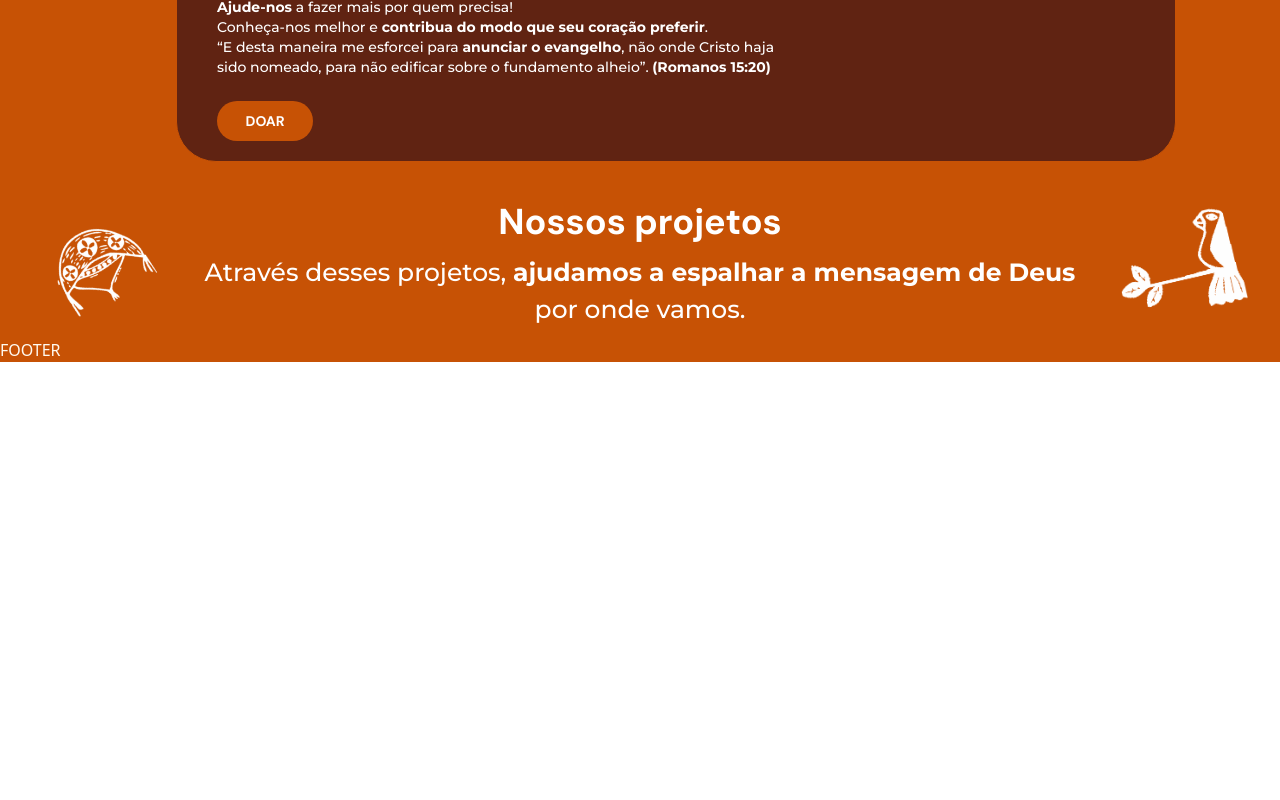
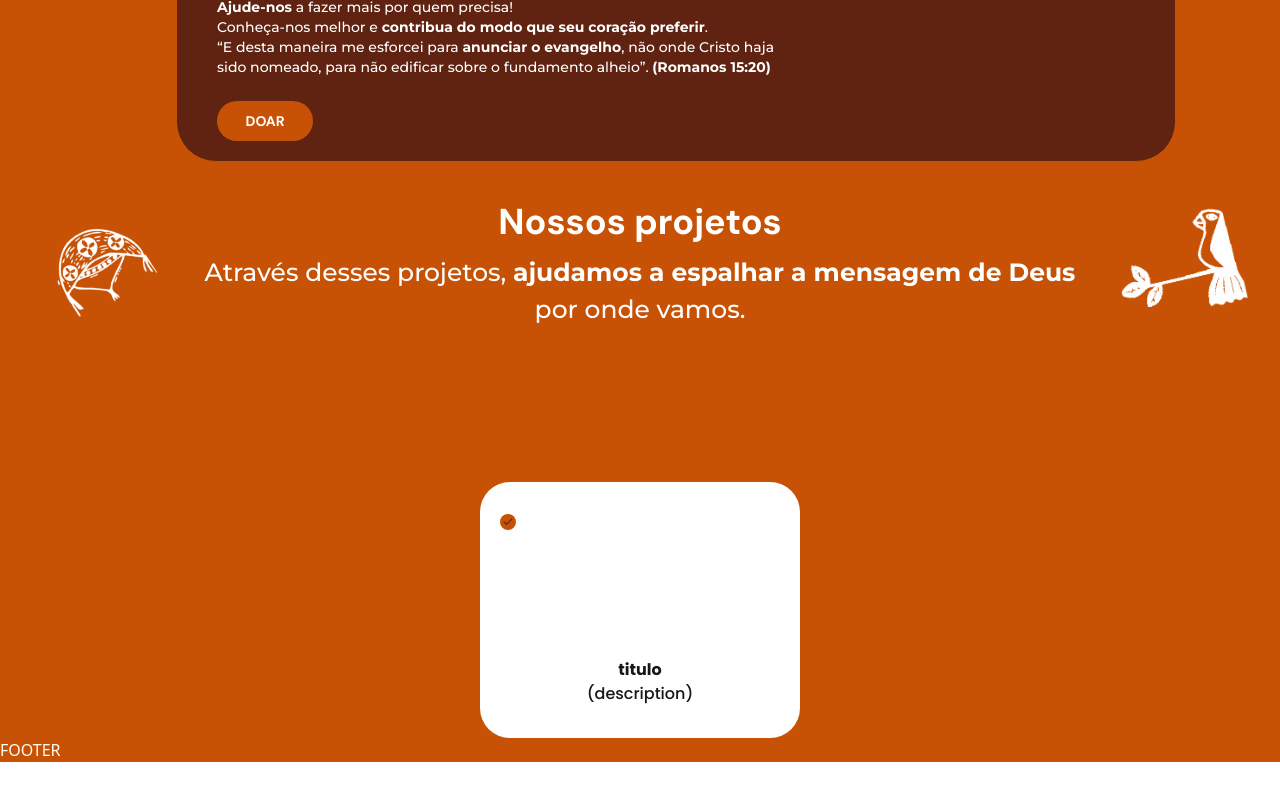
Before and after one commit to Daniel-san8/Missao-Itapicuru, a Next.js app: page / in a window 1280 px wide. Shown: the part 688-1488 px from the top of the page. After the commit the page ends 1450 px from the top, so only its background shows below. Built offline with nearby package versions, Linux system fonts and the light colour scheme.

Commit message:
feat: finalizo componente card para projetos home desktop

```diff
--- a/public/svg/CheckedIcon.tsx
+++ b/public/svg/CheckedIcon.tsx
@@ -1,6 +1,12 @@
-export default function CheckedIcon() {
+interface ICheckedIcon {
+  className?: string;
+}
+
+
+export default function CheckedIcon({ className }: ICheckedIcon) {
   return (
     <svg
+      className={className}
       width='16'
       height='16'
       viewBox='0 0 16 16'
--- a/src/app/globals.css
+++ b/src/app/globals.css
@@ -24,7 +24,6 @@
 body {
   color: var(--foreground);
   background: var(--background);
-  height: 1500px;
 }
 
 .transition-header {
--- /dev/null
+++ b/src/components/display/Desktop/Home/NossosProjetos/CardCarroselProjetosDesktop.tsx
@@ -0,0 +1,19 @@
+import CheckedIcon from "../../../../../../public/svg/CheckedIcon";
+
+
+interface ICarrosselProjetos {
+    title: string;
+    description: string;
+}
+
+export default function CardCarrosselProjetosDesktop({ title, description }: ICarrosselProjetos) {
+    return <div className="bg-white w-80 h-64 rounded-[30px] text-center">
+        <div className="pt-8">
+            <CheckedIcon className="ml-5 bg-brand-light rounded-full p-[2px]" />
+        </div>
+        <div className="mt-32 font-poppins text-base">
+            <p className="font-bold">{title}</p>
+            <p className="font-medium">({description})</p>
+        </div>
+    </div>
+}
--- /dev/null
+++ b/src/components/display/Desktop/Home/NossosProjetos/CarrosselProjetosDesktop.tsx
@@ -0,0 +1,7 @@
+"use client"
+
+import CardCarrosselProjetosDesktop from "./CardCarroselProjetosDesktop"
+
+export default function CarrosselProjetosDesktop() {
+    return <div className="pt-36 justify-self-center"><CardCarrosselProjetosDesktop title="titulo" description="description" /></div>
+}
--- a/src/components/display/Desktop/Home/NossosProjetos/NossosProjetosDesktop.tsx
+++ b/src/components/display/Desktop/Home/NossosProjetos/NossosProjetosDesktop.tsx
@@ -1,4 +1,5 @@
 import Image from "next/image"
+import CarrosselProjetosDesktop from "./CarrosselProjetosDesktop"
 
 export default function NossosProjetosDesktop() {
     return <section className="lg:bg-brand-light lg:pt-56">
@@ -13,5 +14,7 @@ export default function NossosProjetosDesktop() {
             </div>
             <Image className="mx-8" src={"/assets/homeDesktop/passaroHomeDesktop.png"} width={140} height={110} alt="pássaro" />
         </div>
+        <CarrosselProjetosDesktop />
+
     </section>
 }
```
